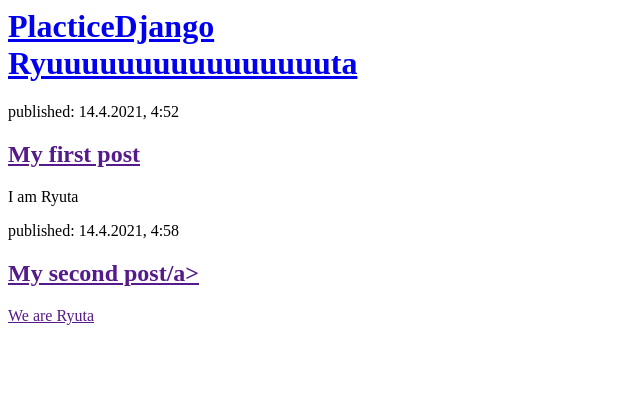
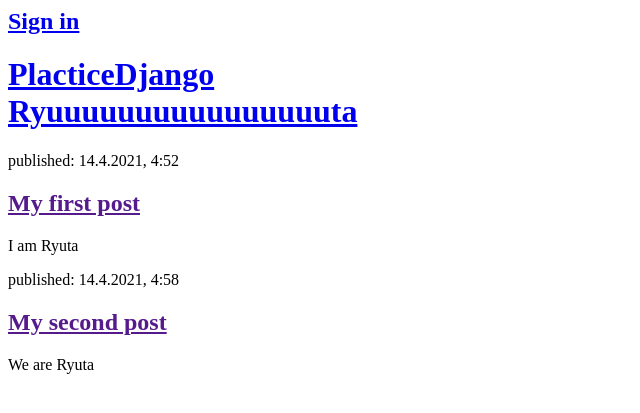
Before and after one commit to Ryuta1005/practiceDjango, a Django app: page / in a window 1280 px wide. Shown: the top 413 px of the page, without its empty margins (0-640 px from the left). Run offline with Django 3.2, Linux system fonts and the light colour scheme.

Commit message:
added url login"

```diff
--- a/blog/templates/blog/post_list.html
+++ b/blog/templates/blog/post_list.html
@@ -4,6 +4,7 @@
     </head>
     <body>
         <div>
+            <h2><a href="http://pinkdolphin1005.pythonanywhere.com/admin">Sign in</a></h2>
             <h1><a href="/">PlacticeDjango
                 <br>Ryuuuuuuuuuuuuuuuuta
             </a></h1>
@@ -17,7 +18,7 @@
 
         <div>
             <p>published: 14.4.2021, 4:58</p>
-            <h2><a href="">My second post/a></h2>
+            <h2><a href="">My second post</a></h2>
             <p> We are Ryuta</p>
         </div>
     </body>
```
